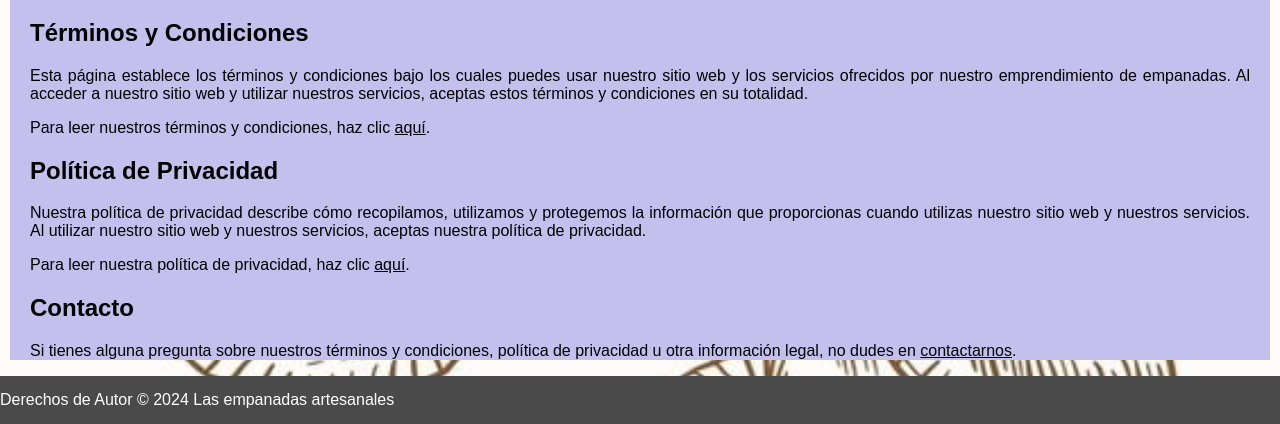
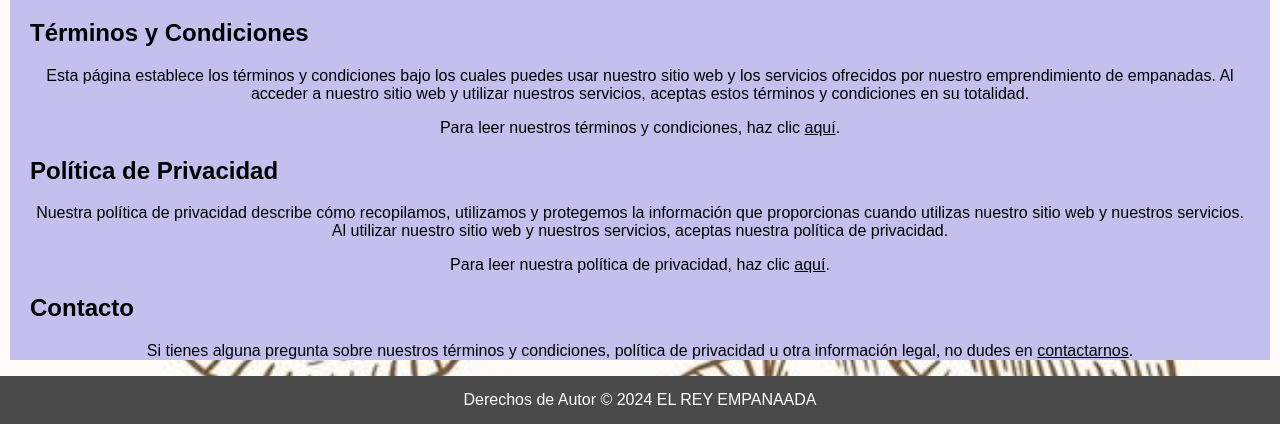
Before and after one commit to FelixR93/proyecto, a plain HTML site: page Legal.html in a window 1280 px wide. Shown: the part 427-851 px from the top of the page. Drawn offline with Linux system fonts and the light colour scheme.

Commit message:
proyecto

```diff
--- a/Legal.html
+++ b/Legal.html
@@ -36,7 +36,7 @@
 
     </div>
     <footer>
-      <p>Derechos de Autor &copy; 2024 Las empanadas artesanales</p>
+      <p>Derechos de Autor &copy; 2024 EL REY EMPANAADA</p>
     </footer>
 </body>
 </html>
--- a/estilo/estilos.css
+++ b/estilo/estilos.css
@@ -45,7 +45,7 @@ nav a {
     color: rgb(0, 0, 0);
 }
 
-a, p {
+a {
     text-align: justify;
     color: rgb(0, 0, 0);
 }
@@ -55,6 +55,7 @@ footer p {
     color: white;
     padding: 15px 0;
     margin: 0;
+    text-align: center;
 }
 
 .contenido {
```
Also changed, not shown: Nosotros.html (+1 -1 lines), Privacidad.html (+1 -1 lines), Terminos.html (+1 -1 lines), index.html (+2 -2 lines).
